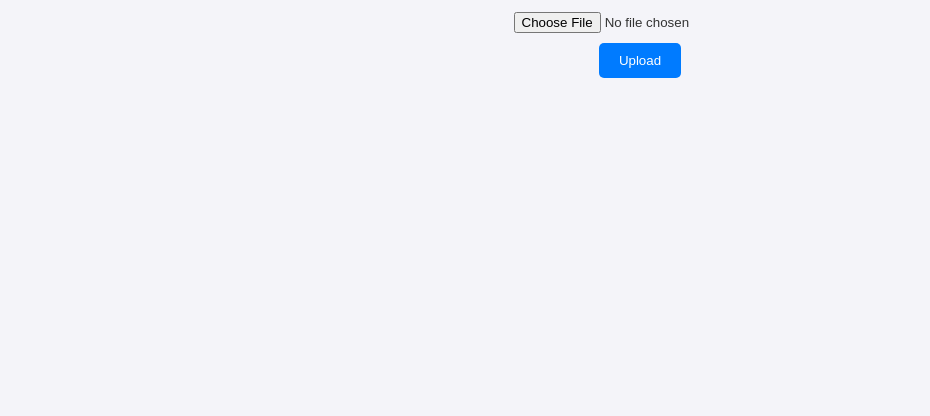
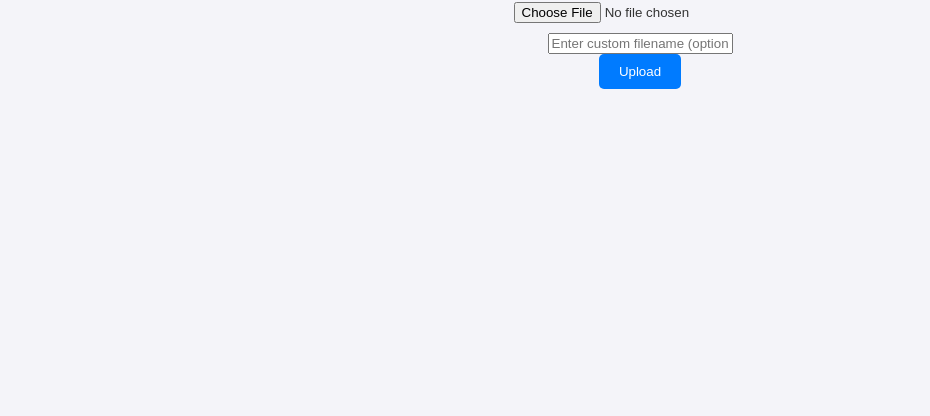
Before and after one commit to ASTRALstudioss/gifuploader, a website: page public/index.html in a window 1280 px wide. Shown: the part 384-800 px from the top of the page, without its empty margins (0-930 px from the left). Drawn offline with Linux system fonts and the light colour scheme.

Commit message:
gwetgtgrtgrt
gter

```diff
--- a/public/index.html
+++ b/public/index.html
@@ -1,6 +1,7 @@
 
 <h1>Upload Your PNG and GIF Files</h1>
 <input type="file" id="fileInput" accept=".png, .gif">
+<input type="text" id="customFilename" placeholder="Enter custom filename (optional)">
 <button onclick="uploadFile()">Upload</button>
 <div id="status"></div>
 <a href="/files/"><button class="view-all-files-btn">View All Files</button></a>
```
